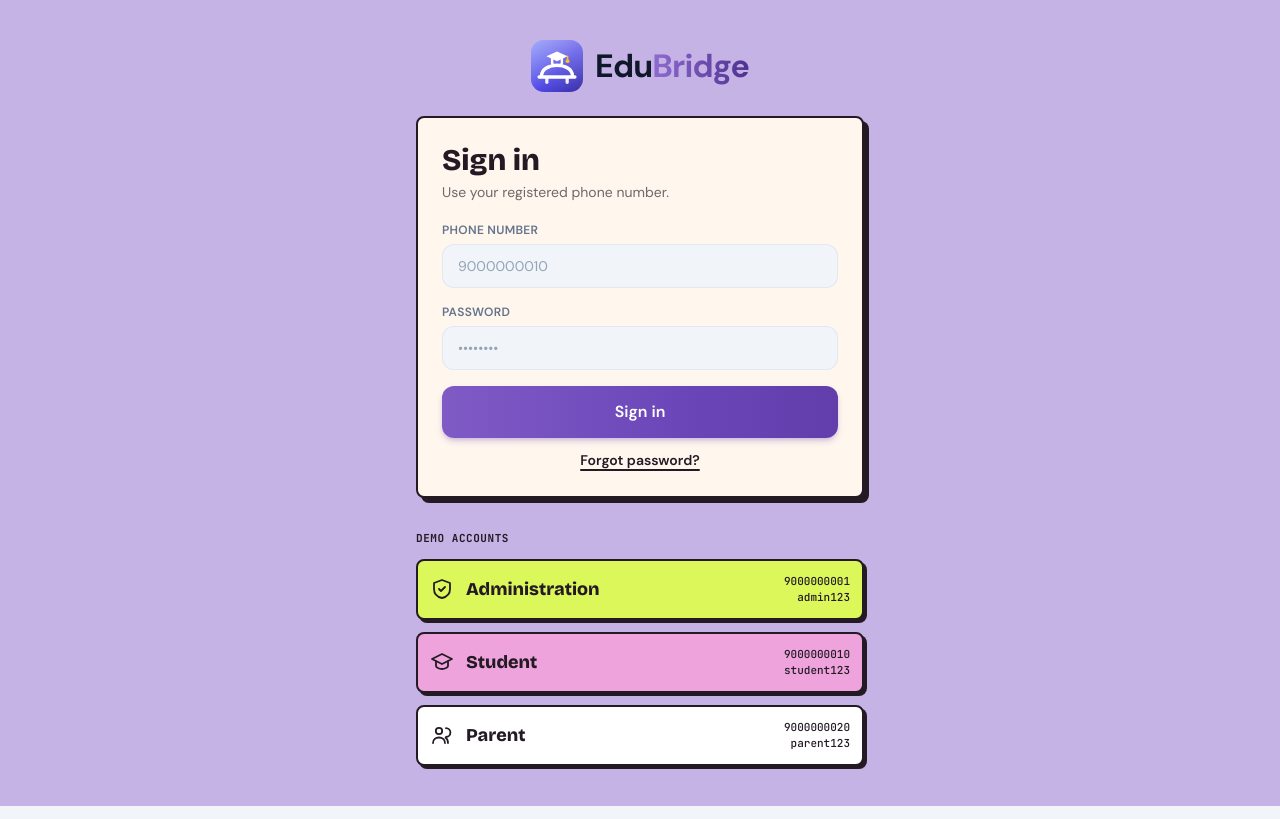
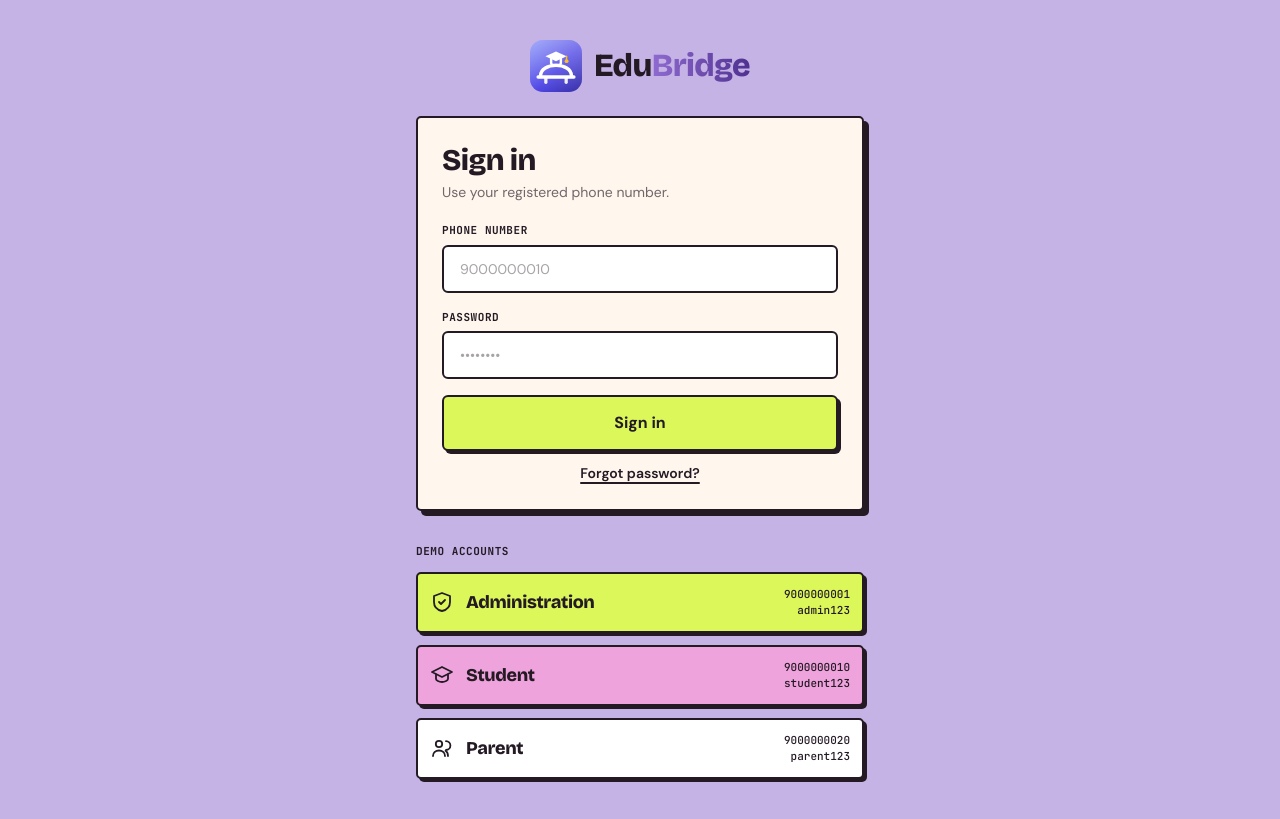
Before and after one commit to Abhijay-Nagal/EduBridge, a React (Vite) app: page /login in a window 1280 px wide. Built offline with nearby package versions, Linux system fonts and the light colour scheme; no server answers.

Commit message:
Redesign: index.css
Updated styles for body, card, button, input, and label elements to enhance the design and improve consistency.

```diff
--- a/src/index.css
+++ b/src/index.css
@@ -14,7 +14,7 @@
   }
 
   body {
-    @apply bg-slate-100 text-slate-900 antialiased;
+    @apply bg-cream font-sans text-ink antialiased;
     margin: 0;
     overscroll-behavior-y: none;
     -webkit-tap-highlight-color: transparent;
@@ -30,52 +30,43 @@
 }
 
 @layer components {
-  /* Cards carry a faint graph-paper texture and a corner tint, so they never
-     read as plain white. `isolate` lets CardBackdrop sit at z-index -1: behind
-     the content, but still in front of this background. */
   .card {
-    @apply relative isolate rounded-2xl p-4 shadow-sm ring-1 ring-slate-900/5;
-    background-color: rgba(255, 255, 255, 0.92);
-    background-image:
-      radial-gradient(rgba(99, 102, 241, 0.14) 1px, transparent 1px),
-      radial-gradient(120% 90% at 100% 0%, rgba(99, 102, 241, 0.07), transparent 62%);
-    background-size:
-      17px 17px,
-      100% 100%;
-    backdrop-filter: blur(4px);
+    @apply relative isolate rounded-lg border-2 border-ink p-4 shadow-pop;
+    background-color: #fffbf6;
   }
 
   .btn {
-    @apply inline-flex items-center justify-center gap-2 rounded-xl px-4 py-2.5 text-sm font-semibold
-           transition-all duration-200 active:scale-[0.97] disabled:pointer-events-none disabled:opacity-50;
+    @apply inline-flex items-center justify-center gap-2 rounded-md border-2 border-ink px-4 py-2.5 text-sm font-bold
+           shadow-pop-sm transition-all duration-150
+           hover:-translate-x-px hover:-translate-y-px hover:shadow-pop
+           active:translate-x-[2px] active:translate-y-[2px] active:shadow-none
+           disabled:pointer-events-none disabled:opacity-50;
   }
   .btn-primary {
-    @apply btn shine gradient-live bg-gradient-to-r from-brand-500 via-brand-600 to-brand-700
-           text-white shadow-md shadow-brand-600/25 hover:shadow-lg hover:shadow-brand-600/35;
+    @apply btn bg-lime text-ink;
   }
   .btn-ghost {
-    @apply btn bg-white text-slate-700 ring-1 ring-slate-200 hover:bg-slate-50 hover:ring-slate-300;
+    @apply btn bg-white text-ink hover:bg-brand-100;
   }
   .btn-danger {
-    @apply btn bg-rose-50 text-rose-700 ring-1 ring-rose-100 hover:bg-rose-100;
+    @apply btn bg-bubble text-ink;
   }
 
   .input {
-    @apply w-full rounded-xl border-0 bg-slate-100 px-4 py-3 text-sm text-slate-900 placeholder-slate-400
-           ring-1 ring-inset ring-slate-200 transition
-           focus:bg-white focus:outline-none focus:ring-2 focus:ring-brand-500;
+    @apply w-full rounded-md border-2 border-ink bg-white px-4 py-3 text-sm text-ink placeholder-ink/40
+           transition focus:outline-none focus:shadow-pop-sm;
   }
 
   .label {
-    @apply mb-1.5 block text-xs font-semibold uppercase tracking-wide text-slate-500;
+    @apply mb-1.5 block font-mono text-[11px] font-bold uppercase tracking-wider text-ink;
   }
 
   .chip {
-    @apply inline-flex items-center gap-1 rounded-full px-2.5 py-1 text-xs font-semibold;
+    @apply inline-flex items-center gap-1 rounded-full border-2 border-ink px-2.5 py-0.5 text-xs font-bold;
   }
 
   .section-title {
-    @apply text-xs font-bold uppercase tracking-wider text-slate-400;
+    @apply font-mono text-xs font-bold uppercase tracking-wider text-ink;
   }
 }
 
@@ -853,3 +844,47 @@
     stroke-dashoffset: 0;
   }
 }
+
+
+/* ==========================================================================
+   Neo-brutalist theme: lilac, lime, pink on cream, heavy ink outlines and
+   hard offset shadows. These sit after the utilities so they win over the
+   per-page colour classes that predate the redesign.
+   ========================================================================== */
+
+h1, h2, h3, .font-extrabold {
+  font-family: 'Bricolage Grotesque', 'DM Sans', system-ui, sans-serif;
+  letter-spacing: -0.02em;
+}
+
+.rounded-3xl, .rounded-2xl { border-radius: 8px; }
+.rounded-xl { border-radius: 6px; }
+.rounded-lg { border-radius: 5px; }
+
+.shadow-sm, .shadow-md, .shadow-lg, .shadow-xl, .shadow-2xl { box-shadow: 3px 3px 0 #231a24; }
+
+/* legacy status tints -> flat palette */
+.bg-emerald-50, .bg-emerald-500 { background-color: #dcf75a; color: #231a24; }
+.bg-rose-50, .bg-rose-100, .bg-rose-500 { background-color: #efa3dc; color: #231a24; }
+.bg-amber-50, .bg-amber-500 { background-color: #ffe27a; color: #231a24; }
+.bg-sky-50 { background-color: #d8c9f1; color: #231a24; }
+.bg-slate-100, .bg-slate-50 { background-color: #fff1e4; }
+.bg-slate-200 { background-color: #efe3d6; }
+.bg-slate-900 { background-color: #231a24; }
+.text-emerald-600, .text-emerald-700, .text-rose-600, .text-rose-700,
+.text-amber-600, .text-amber-700, .text-amber-900, .text-sky-600, .text-sky-800,
+.text-violet-500, .text-violet-600 { color: #231a24; }
+.text-slate-900, .text-slate-800, .text-slate-700 { color: #231a24; }
+.text-slate-600, .text-slate-500 { color: rgba(35, 26, 36, 0.72); }
+.text-slate-400, .text-slate-300 { color: rgba(35, 26, 36, 0.55); }
+.text-brand-600, .text-brand-700 { color: #231a24; }
+a.text-brand-600 { text-decoration: underline; text-decoration-thickness: 2px; text-underline-offset: 3px; }
+.ring-1, .ring-2 { --tw-ring-color: #231a24; }
+.border-slate-100 { border-color: rgba(35, 26, 36, 0.15); }
+.ring-slate-200, .ring-slate-300, .ring-slate-900\/5 { --tw-ring-color: rgba(35, 26, 36, 0.25); }
+
+/* attendance toggles, quiz options and other bordered buttons keep a hard edge */
+button.rounded-xl.ring-1, button.rounded-lg.ring-1 { border: 2px solid #231a24; box-shadow: none; }
+
+:focus-visible { outline: 3px solid #231a24; outline-offset: 2px; }
+::selection { background: #dcf75a; color: #231a24; }
```
